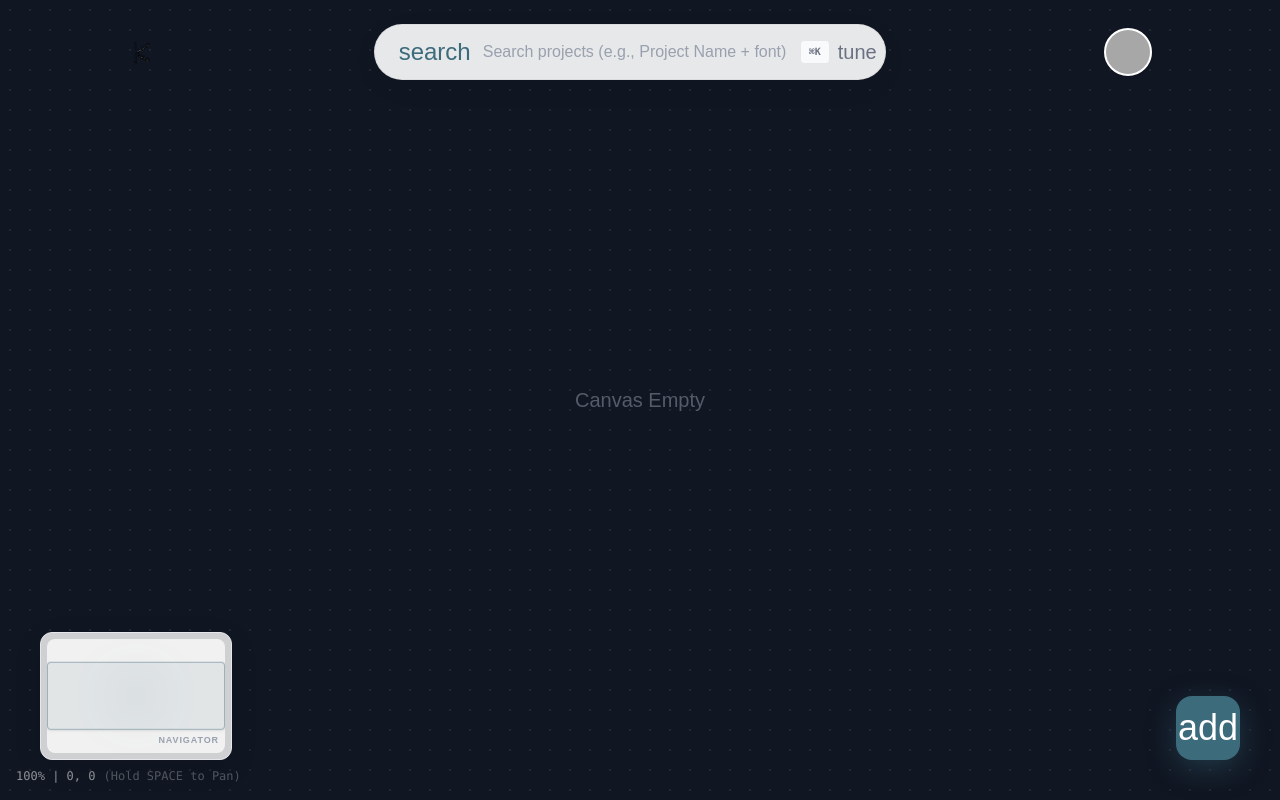
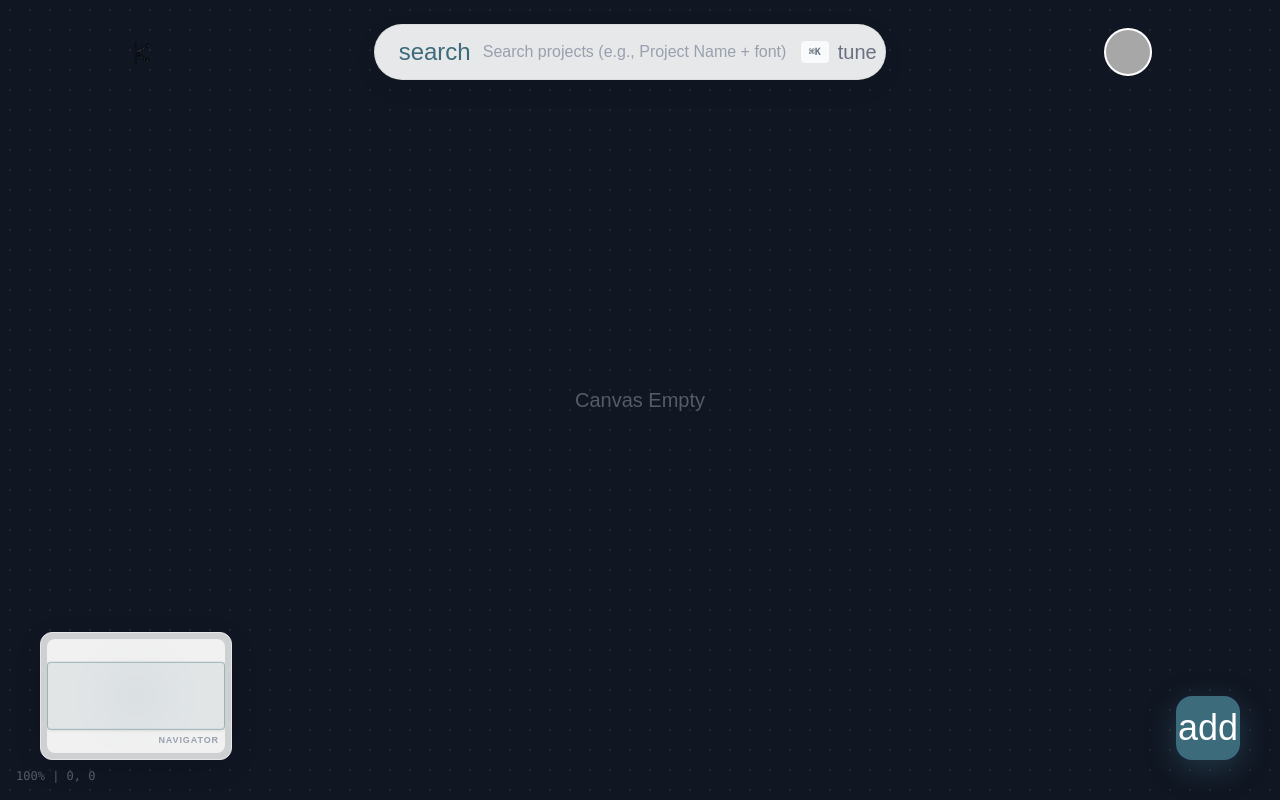
Before and after one commit to dgdfurkan/Kibele, a React (Vite) app: page / in a window 1280 px wide. Built offline with nearby package versions, Linux system fonts and the light colour scheme; no server answers; the database is empty; sample sign-in values are in the browser's storage; grey boxes are pictures that could not be loaded.

Commit message:
Fix Drag v Click, permissions, and nested canvas bug

```diff
--- a/src/components/canvas/InfiniteCanvas.tsx
+++ b/src/components/canvas/InfiniteCanvas.tsx
@@ -159,7 +159,6 @@ export const InfiniteCanvas: React.FC<InfiniteCanvasProps> = ({
             {/* HUD / Indicators (Optional debug) */}
             <div className="fixed bottom-4 left-4 text-white/30 text-xs pointer-events-none font-mono z-[60]">
                 {Math.round(scale * 100)}% | {Math.round(position.x)}, {Math.round(position.y)}
-                {!isSpacePressed && <span className="ml-2 opacity-50">(Hold SPACE to Pan)</span>}
             </div>
 
             {/* Export specific props if needed via context or ref in future */}
--- a/src/components/ui/DraggableProjectCard.tsx
+++ b/src/components/ui/DraggableProjectCard.tsx
@@ -67,13 +67,27 @@ export const DraggableProjectCard: React.FC<DraggableProjectCardProps> = ({
                 const finalX = startPosRef.current.x + dx;
                 const finalY = startPosRef.current.y + dy;
 
-                // Debounce or just save? For single move, just save.
-                updateProjectPosition(project.id, { x: finalX, y: finalY });
+                // If moved significantly, updating position.
+                const dist = Math.sqrt(Math.pow(muE.clientX - dragStartRef.current.x, 2) + Math.pow(muE.clientY - dragStartRef.current.y, 2));
+                if (dist > 5) { // 5px threshold
+                    updateProjectPosition(project.id, { x: finalX, y: finalY });
+                }
             }
         };
 
         window.addEventListener('mousemove', handleMouseMove);
         window.addEventListener('mouseup', handleMouseUp);
+    };
+
+    // Use Capture to prevent click if dragged
+    const handleClickCapture = (e: React.MouseEvent) => {
+        if (dragStartRef.current) {
+            const dist = Math.sqrt(Math.pow(e.clientX - dragStartRef.current.x, 2) + Math.pow(e.clientY - dragStartRef.current.y, 2));
+            if (dist > 5) {
+                e.stopPropagation();
+                e.preventDefault();
+            }
+        }
     };
 
     return (
@@ -86,6 +100,7 @@ export const DraggableProjectCard: React.FC<DraggableProjectCardProps> = ({
                 transition: isDragging ? 'none' : 'transform 0.1s cubic-bezier(0.2, 0.8, 0.2, 1), box-shadow 0.2s',
             }}
             onMouseDown={handleMouseDown}
+            onClickCapture={handleClickCapture}
         >
             <ProjectCard project={project} />
         </div>
--- a/src/pages/Home.tsx
+++ b/src/pages/Home.tsx
@@ -63,7 +63,6 @@ export const Home: React.FC = () => {
             />
 
             <InfiniteCanvas onTransformChange={setCanvasState}>
-                <InfiniteCanvas onTransformChange={setCanvasState}>
                 <div className="w-full h-full absolute top-0 left-0">
                     {loading ? (
                         <div className="absolute top-1/2 left-1/2 -translate-x-1/2 -translate-y-1/2 text-center text-gray-400 pointer-events-none">Loading...</div>
@@ -87,7 +86,6 @@ export const Home: React.FC = () => {
                     })}
                 </div>
             </InfiniteCanvas>
-            </InfiniteCanvas>
         </Layout>
     );
 };
```
Also changed, not shown: 1 other file (tests, documents, lock files or other folders). Lines whose indentation alone changed are shown as unchanged.
